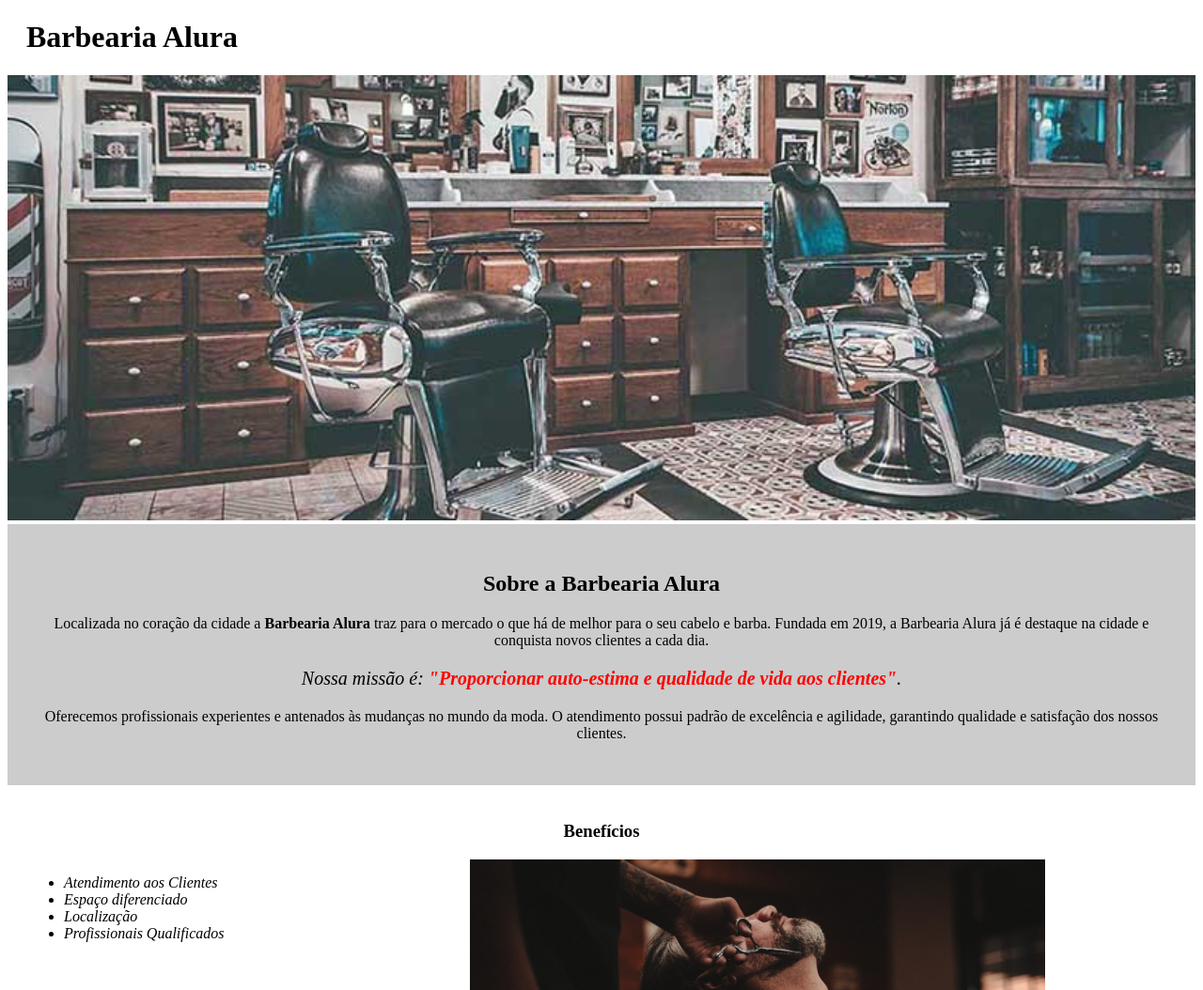
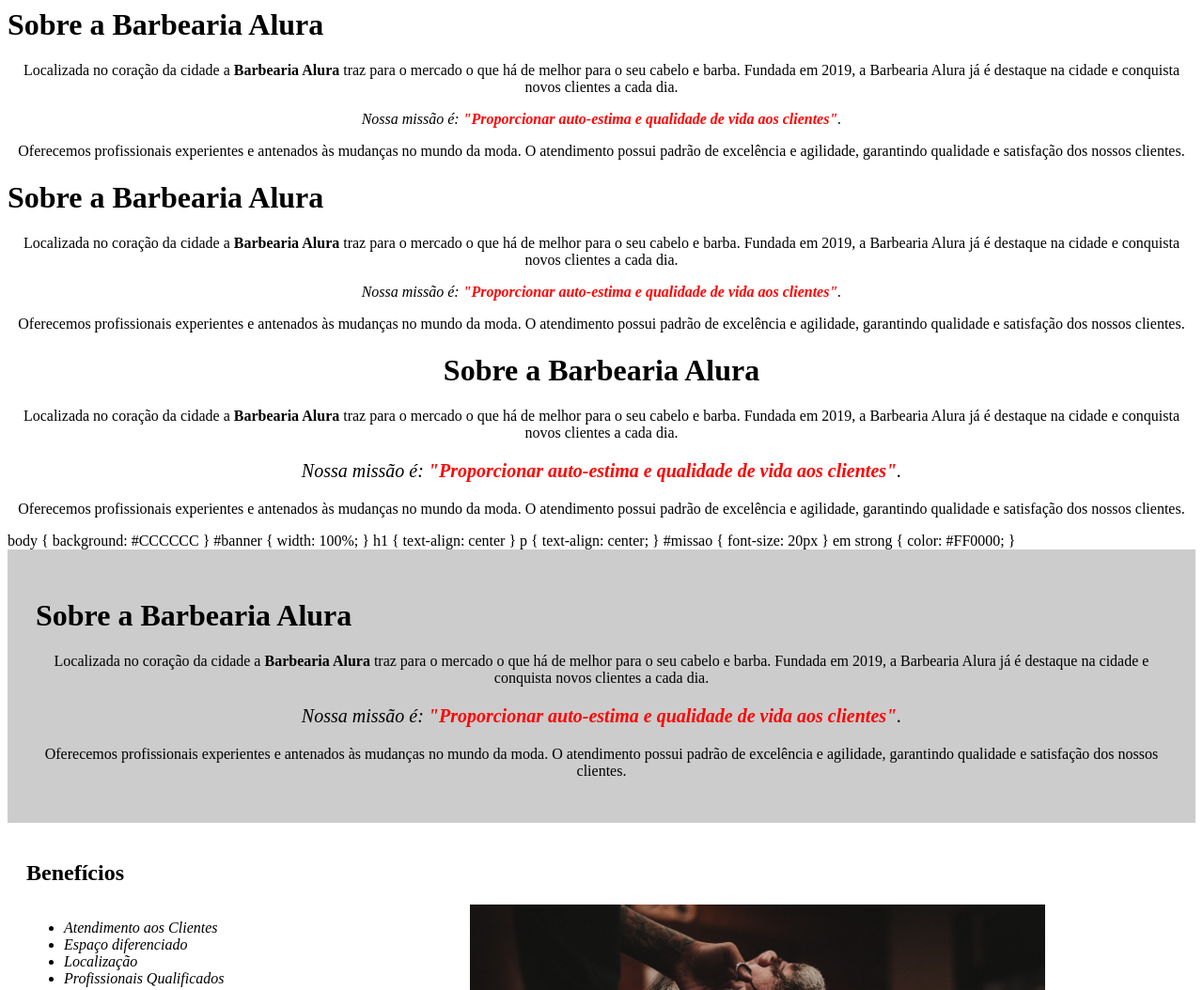
Before and after one commit to Gustavopqrst/guga-2A, a plain HTML site: page alura.html in a window 1280 px wide. Shown: the top 1054 px of the page at 94% size. Drawn offline with Linux system fonts and the light colour scheme.

Commit message:
Update alura.html

```diff
--- a/alura.html
+++ b/alura.html
@@ -1,3 +1,30 @@
+<h1>Sobre a Barbearia Alura</h1>
+
+<p>Localizada no coração da cidade a <strong>Barbearia Alura</strong> traz para o mercado o que há de melhor para o seu cabelo e barba.
+Fundada em 2019, a Barbearia Alura já é destaque na cidade e conquista novos clientes a cada dia.</p>
+
+<p><em>Nossa missão é: <strong>"Proporcionar auto-estima e qualidade de vida aos clientes"</strong>.</em></p>
+
+<p>Oferecemos profissionais experientes e antenados às mudanças no mundo da moda.
+O atendimento possui padrão de excelência e agilidade, garantindo qualidade e satisfação dos nossos clientes.</p>
+<!DOCTYPE html>
+<html lang="pt-br">
+    <head>
+        <meta charset="UTF-8">
+        <title>Barbearia Alura</title>
+    </head>
+    <body>
+        <h1>Sobre a Barbearia Alura</h1>
+
+        <p>Localizada no coração da cidade a <strong>Barbearia Alura</strong> traz para o mercado o que há de melhor para o seu cabelo e barba.
+        Fundada em 2019, a Barbearia Alura já é destaque na cidade e conquista novos clientes a cada dia.</p>
+
+        <p><em>Nossa missão é: <strong>"Proporcionar auto-estima e qualidade de vida aos clientes"</strong>.</em></p>
+
+        <p>Oferecemos profissionais experientes e antenados às mudanças no mundo da moda.
+        O atendimento possui padrão de excelência e agilidade, garantindo qualidade e satisfação dos nossos clientes.</p>
+    </body>
+</html>
 <!DOCTYPE html>
 <html lang="pt-br">
     <head>
@@ -7,22 +34,53 @@
     </head>
 
     <body>
-		<header>
-			<h1 class="titulo-principal">Barbearia Alura</h1>
-		</header>
-		<img id="banner" src="banner.jpg">
+        <h1 style="text-align: center">Sobre a Barbearia Alura</h1>
+
+        <p>Localizada no coração da cidade a <strong>Barbearia Alura</strong> traz para o mercado o que há de melhor para o seu cabelo e barba.
+        Fundada em 2019, a Barbearia Alura já é destaque na cidade e conquista novos clientes a cada dia.</p>
+
+        <p style="font-size: 20px"><em>Nossa missão é: <strong>"Proporcionar auto-estima e qualidade de vida aos clientes"</strong>.</em></p>
+
+        <p>Oferecemos profissionais experientes e antenados às mudanças no mundo da moda.
+        O atendimento possui padrão de excelência e agilidade, garantindo qualidade e satisfação dos nossos clientes.</p>
+    </body>
+</html>
+body {
+    background: #CCCCCC
+}
+
+#banner {
+    width: 100%;
+}
+
+h1 {
+    text-align: center
+}
+
+p {
+    text-align: center;
+}
+
+#missao {
+    font-size: 20px
+}
+
+em strong {
+    color: #FF0000;
+}
 <div class="principal">
-			<h2 class="titulo-centralizado">Sobre a Barbearia Alura</h2>
+    <h1>Sobre a Barbearia Alura</h1>
 
-			<p>Localizada no coração da cidade a <strong>Barbearia Alura</strong> traz para o mercado o que há de melhor para o seu cabelo e barba. Fundada em 2019, a Barbearia Alura já é destaque na cidade e conquista novos clientes a cada dia.</p>
+    <p>Localizada no coração da cidade a <strong>Barbearia Alura</strong> traz para o mercado o que há de melhor para o seu cabelo e barba.
+    Fundada em 2019, a Barbearia Alura já é destaque na cidade e conquista novos clientes a cada dia.</p>
 
     <p id="missao"><em>Nossa missão é: <strong>"Proporcionar auto-estima e qualidade de vida aos clientes"</strong>.</em></p>
 
-			<p>Oferecemos profissionais experientes e antenados às mudanças no mundo da moda. O atendimento possui padrão de excelência e agilidade, garantindo qualidade e satisfação dos nossos clientes.</p>
+    <p>Oferecemos profissionais experientes e antenados às mudanças no mundo da moda.
+    O atendimento possui padrão de excelência e agilidade, garantindo qualidade e satisfação dos nossos clientes.</p>
 </div>
-
 <div class="beneficios">
-			<h3 class="titulo-centralizado">Benefícios</h3>
+    <h2>Benefícios</h2>
 
     <ul>
         <li class="itens">Atendimento aos Clientes</li>
@@ -33,5 +91,32 @@
 
     <img src="beneficios.jpg" class="imagembeneficios">
 </div>
-	</body>
-</html>
+body {
+
+}
+
+.principal{
+    background: #CCCCCC;
+    padding: 30px;
+}
+.itens {
+    font-style: italic;
+}
+
+.beneficios {
+    background: #FFFFFF;
+    padding: 20px;
+}
+
+h2 {
+    text-align: center;
+}
+ul {
+    display: inline-block;
+    vertical-align: top;
+    width: 20%;
+    margin-right: 15%;
+}
+.imagembeneficios {
+    width: 50%;
+}
```
Lines whose indentation alone changed are shown as unchanged.
